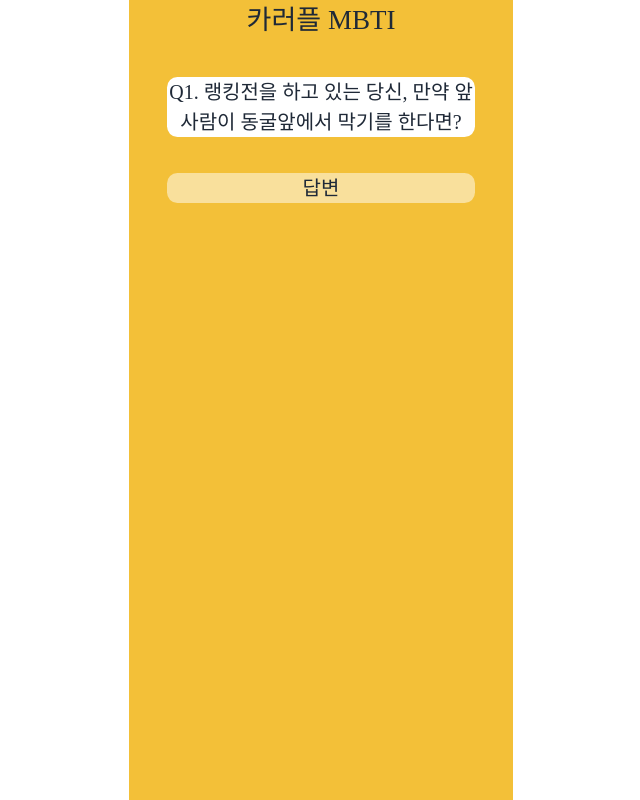
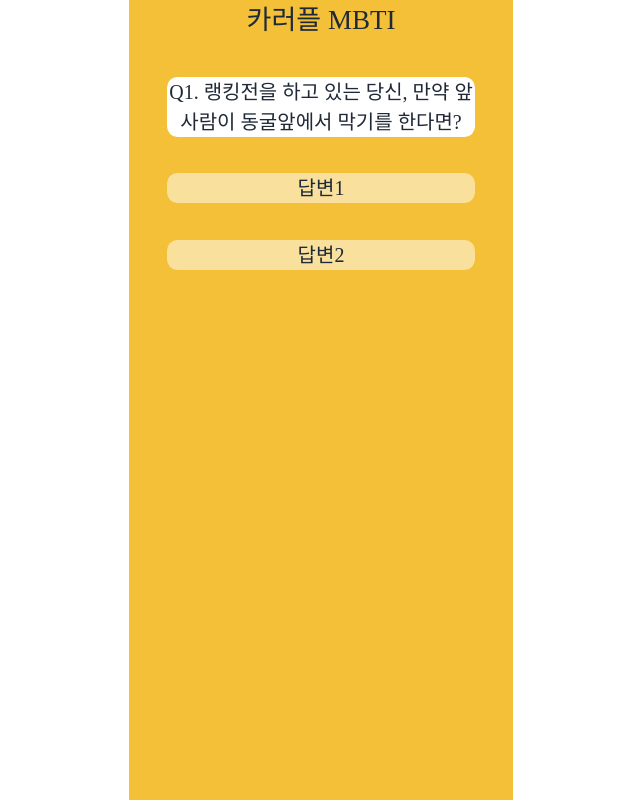
Before and after one commit to dkgus/karuple, a React (Create React App) app: page /test in a window 1280 px wide. Shown: the whole page, without its empty margins (319-959 px from the left). Built offline with nearby package versions, Linux system fonts and the light colour scheme; a web font is replaced by a local one.

Commit message:
feat: 타입별 계산 알고리즘 추가

```diff
--- a/src/components/asset/data.js
+++ b/src/components/asset/data.js
@@ -3,12 +3,92 @@ const data = [
     id: 1,
     question:
       "랭킹전을 하고 있는 당신, 만약 앞사람이 동굴앞에서 막기를 한다면? ",
-    answer: ["답변1", "답변2", "답변3"],
+    type: "first",
+    answers: [
+      {
+        text: "답변1",
+        point: 1,
+      },
+      {
+        text: "답변2",
+        point: -1,
+      },
+    ],
   },
   {
     id: 2,
     question: "아깝게 랭킹전에서 진 상황에서 당신은 어떻게 할 것인가요?  ",
-    answer: ["답변1", "답변2", "답변3"],
+    type: "first",
+    answers: [
+      {
+        text: "답변1",
+        point: 1,
+      },
+      {
+        text: "답변2",
+        point: -1,
+      },
+    ],
+  },
+  {
+    id: 3,
+    question: "아깝게 랭킹전에서 진 상황에서 당신은 어떻게 할 것인가요?  ",
+    type: "first",
+    answers: [
+      {
+        text: "답변1",
+        point: 1,
+      },
+      {
+        text: "답변2",
+        point: -1,
+      },
+    ],
+  },
+  {
+    id: 4,
+    question: "아깝게 랭킹전에서 진 상황에서 당신은 어떻게 할 것인가요?  ",
+    type: "second",
+    answers: [
+      {
+        text: "답변1",
+        point: 1,
+      },
+      {
+        text: "답변2",
+        point: -1,
+      },
+    ],
+  },
+  {
+    id: 5,
+    question: "아깝게 랭킹전에서 진 상황에서 당신은 어떻게 할 것인가요?  ",
+    type: "second",
+    answers: [
+      {
+        text: "답변1",
+        point: 1,
+      },
+      {
+        text: "답변2",
+        point: -1,
+      },
+    ],
+  },
+  {
+    id: 6,
+    question: "아깝게 랭킹전에서 진 상황에서 당신은 어떻게 할 것인가요?  ",
+    type: "second",
+    answers: [
+      {
+        text: "답변1",
+        point: 1,
+      },
+      {
+        text: "답변2",
+        point: -1,
+      },
+    ],
   },
 ];
 
--- a/src/components/body/Test.tsx
+++ b/src/components/body/Test.tsx
@@ -1,6 +1,24 @@
-import React, { useState } from "react";
+import React, { useEffect, useState } from "react";
 import data from "../asset/data";
 import { useNavigate } from "react-router-dom";
+
+interface Answer {
+  text: string;
+  point: number;
+}
+
+interface Question {
+  id: number;
+  question: string;
+  type: string;
+  answers: Answer[];
+}
+
+interface AnswerSheet {
+  type: string;
+  score: number;
+  result: string;
+}
 
 const Test = (): JSX.Element => {
   const style = {
@@ -12,6 +30,43 @@ const Test = (): JSX.Element => {
 
   const [idx, setIndex] = useState<number>(0);
   const [loading, setLoading] = useState<boolean>(false);
+  const [answerSheet, setAnswerSheet] = useState<AnswerSheet[]>([]);
+
+  useEffect(() => {
+    const initializeAnswerSheet = () => {
+      const arr: AnswerSheet[] = [];
+      const types: string[] = ["first", "second", "third", "fourth"];
+      for (let i = 0; i < 4; i++) {
+        arr.push({
+          type: types[i],
+          score: 0,
+          result: "",
+        });
+      }
+      setAnswerSheet(arr);
+    };
+
+    initializeAnswerSheet();
+  }, []);
+
+  const handleAnswerClick = (point: number, type: string) => {
+    setAnswerSheet((prevSheet) =>
+      prevSheet.map((sheet) =>
+        sheet.type === type ? { ...sheet, score: sheet.score + point } : sheet
+      )
+    );
+
+    if (idx + 1 !== data.length) {
+      setIndex((prevIdx) => prevIdx + 1);
+    } else {
+      setLoading(true);
+      setTimeout(() => {
+        navigate("/result/1");
+      }, 3000);
+    }
+  };
+
+  const currentQuestion: Question = data[idx];
 
   return (
     <div>
@@ -30,24 +85,20 @@ const Test = (): JSX.Element => {
       ) : (
         <>
           <div className={style.class + " bg-base-100"} style={style}>
-            Q{data[idx].id}. {data && data[idx].question}
+            Q{currentQuestion.id}. {currentQuestion.question}
           </div>
-          <div
-            className={style.class + " bg-base-100/50"}
-            style={style}
-            onClick={() => {
-              if (idx + 1 !== data.length) {
-                setIndex((prev) => prev + 1);
-              } else {
-                setLoading(true);
-                setTimeout(() => {
-                  navigate("/result/1");
-                }, 3000);
+          {currentQuestion.answers.map((answer, index) => (
+            <div
+              key={index}
+              className={style.class + " bg-base-100/50 active:bg-base-100"}
+              style={style}
+              onClick={() =>
+                handleAnswerClick(answer.point, currentQuestion.type)
               }
-            }}
-          >
-            답변
-          </div>
+            >
+              {answer.text}
+            </div>
+          ))}
         </>
       )}
     </div>
```
